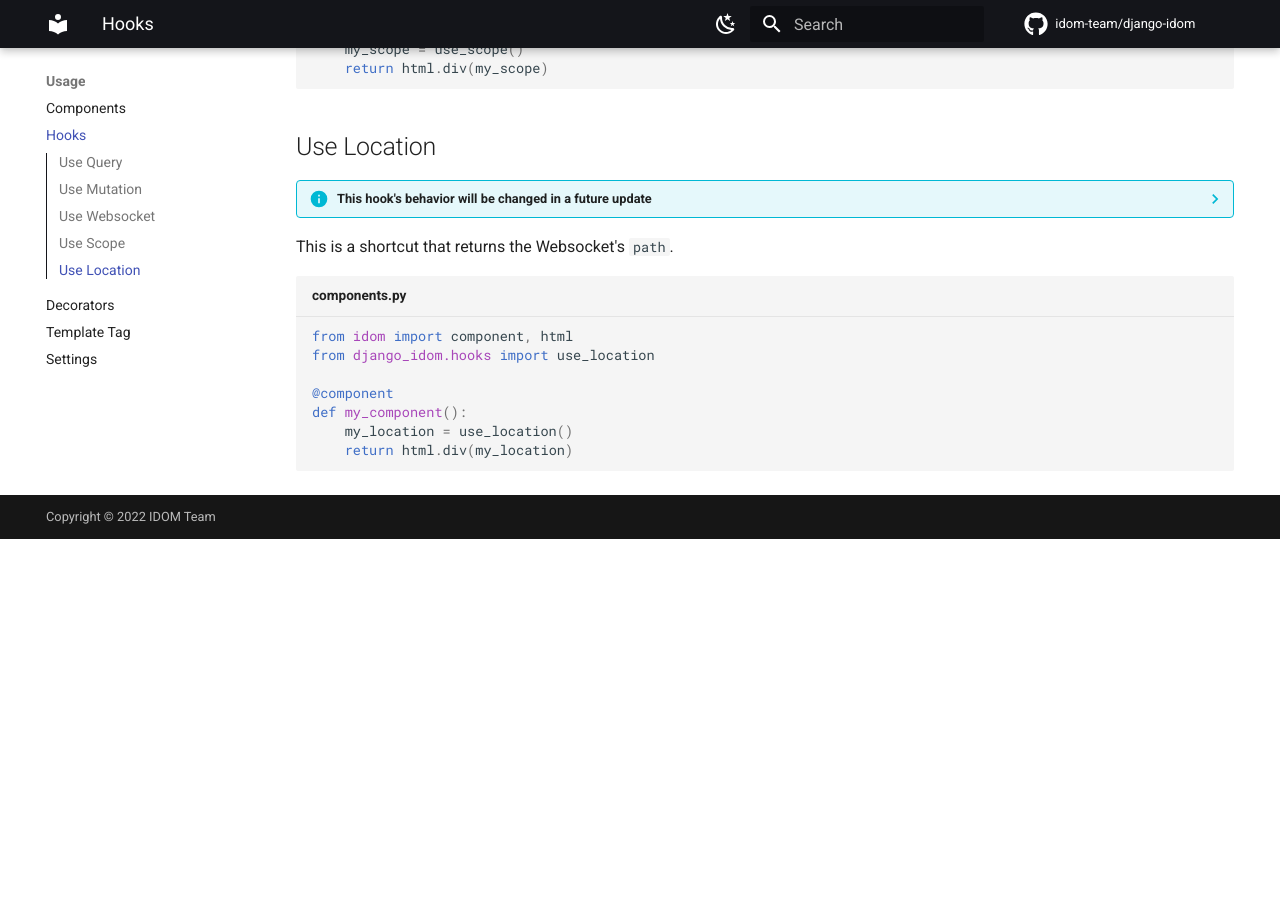
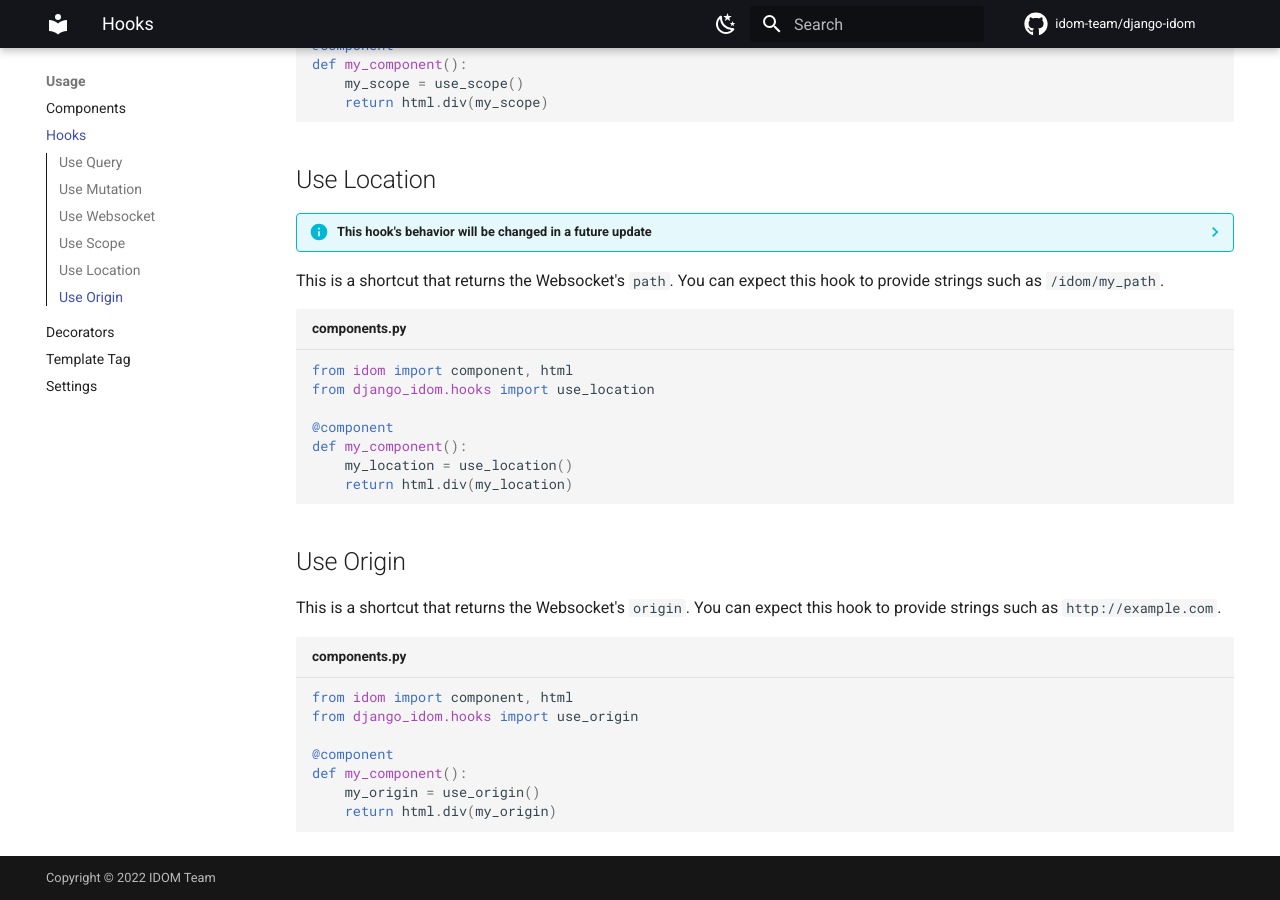
Before and after one commit to reactive-python/reactpy-django, an MkDocs documentation site: the page built from docs/src/features/hooks.md, in a window 1280 px wide and 900 px high, scrolled down 2413 px. Built offline with MkDocs 1.6.1 and Material for MkDocs 9.7.7, drawn with Linux system fonts in a browser that asks for light colours; comment, search, counter and statistics services are not loaded; before the commit the page ends 2952 px from its top, so only the background shows below that; some of the changed text lies outside the part shown.

Commit message:
`use_origin` hook

````diff
--- a/docs/src/features/hooks.md
+++ b/docs/src/features/hooks.md
@@ -1,6 +1,8 @@
 ???+ tip "Looking for more hooks?"
 
-    Check out the [IDOM Core docs](https://idom-docs.herokuapp.com/docs/reference/hooks-api.html#basic-hooks) on hooks!
+    Standard ReactJS hooks are contained within [`idom-team/idom`](https://github.com/idom-team/idom). Please note that `idom` is installed by default alongside `django-idom`.
+
+    Check out the [IDOM Core docs](https://idom-docs.herokuapp.com/docs/reference/hooks-api.html#basic-hooks) to see these hooks!
 
 ## Use Query
 
@@ -205,7 +207,7 @@ The `use_mutation` hook is used to modify Django ORM objects.
 
 ## Use Websocket
 
-You can fetch the Django Channels websocket at any time by using `use_websocket`.
+You can fetch the Django Channels [websocket](https://channels.readthedocs.io/en/stable/topics/consumers.html#asyncjsonwebsocketconsumer) at any time by using `use_websocket`.
 
 ```python title="components.py"
 from idom import component, html
@@ -219,7 +221,7 @@ def my_component():
 
 ## Use Scope
 
-This is a shortcut that returns the Websocket's `scope`.
+This is a shortcut that returns the Websocket's [`scope`](https://channels.readthedocs.io/en/stable/topics/consumers.html#scope).
 
 ```python title="components.py"
 from idom import component, html
@@ -235,11 +237,11 @@ def my_component():
 
 ??? info "This hook's behavior will be changed in a future update"
 
-    This hook will be updated to return the browser's current URL. This change will come in alongside IDOM URL routing support.
+    This hook will be updated to return the browser's currently active path. This change will come in alongside IDOM URL routing support.
 
-    Check out [idom-team/idom#569](https://github.com/idom-team/idom/issues/569) for more information.
+    Check out [idom-team/idom-router#2](https://github.com/idom-team/idom-router/issues/2) for more information.
 
-This is a shortcut that returns the Websocket's `path`.
+This is a shortcut that returns the Websocket's `path`. You can expect this hook to provide strings such as `/idom/my_path`.
 
 ```python title="components.py"
 from idom import component, html
@@ -250,3 +252,17 @@ def my_component():
     my_location = use_location()
     return html.div(my_location)
 ```
+
+## Use Origin
+
+This is a shortcut that returns the Websocket's `origin`. You can expect this hook to provide strings such as `http://example.com`.
+
+```python title="components.py"
+from idom import component, html
+from django_idom.hooks import use_origin
+
+@component
+def my_component():
+    my_origin = use_origin()
+    return html.div(my_origin)
+```
````
Also changed, not shown: 1 other file.
